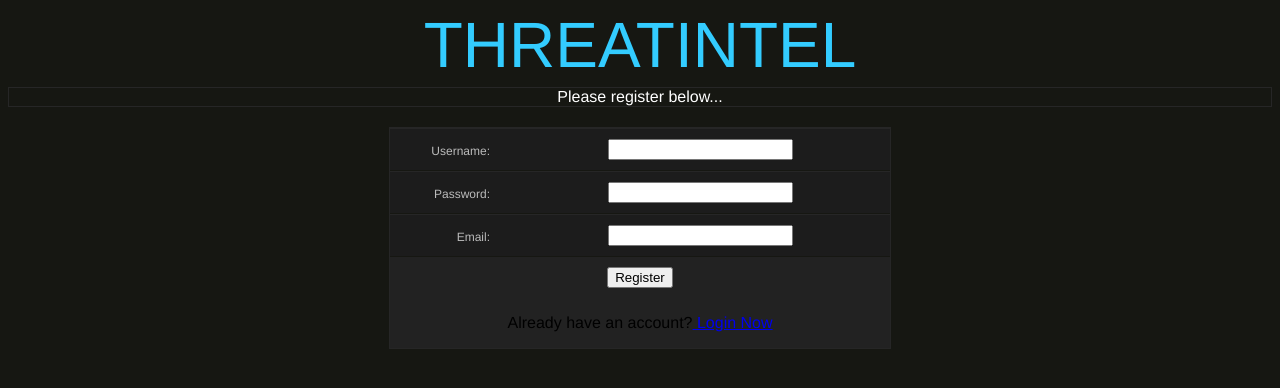
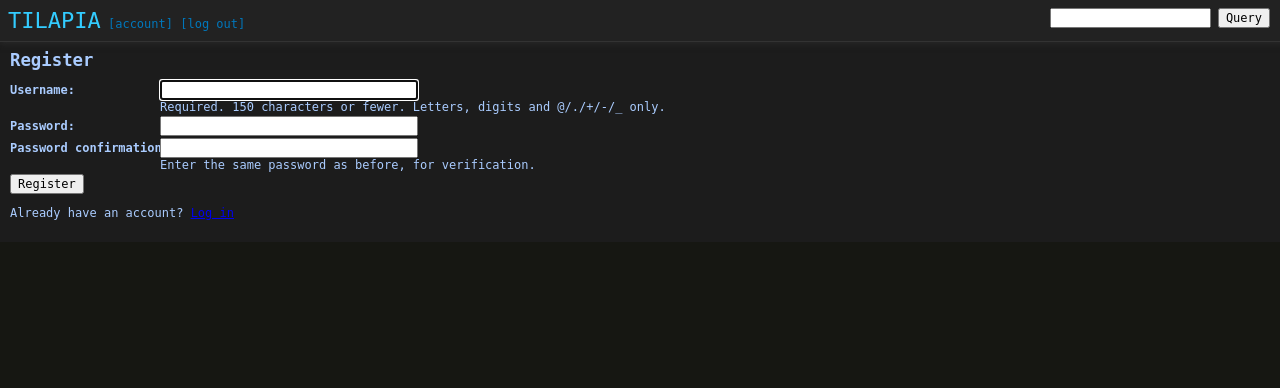
Before and after one commit to slupers/ThreatIntel, a Django app: page /register in a window 1280 px wide. Shown: the top 388 px of the page. Run offline with Django 3.2, Linux system fonts and the light colour scheme; parts of the project's set-up code (start-up, migrations or seed data) failed here and were passed over.

Commit message:
Finished refactoring login/register/logout code; removed local authentication views; misc. changes

```diff
--- a/ThreatIntel/ThreatIntel/settings.py
+++ b/ThreatIntel/ThreatIntel/settings.py
@@ -103,4 +103,6 @@ STATICFILES_FINDERS = [
 AUTHENTICATION_BACKENDS = [
     "django.contrib.auth.backends.ModelBackend"
 ]
-LOGIN_URL = "/login/"
+LOGIN_URL = "/login"
+LOGIN_REDIRECT_URL = "/query"
+LOGOUT_URL = "/logout"
--- a/ThreatIntel/ThreatIntel/urls.py
+++ b/ThreatIntel/ThreatIntel/urls.py
@@ -5,8 +5,8 @@ urlpatterns = staticfiles_urlpatterns()
 urlpatterns += patterns("",
 	url(r"^query","manage.views.query"),
     url(r"^manage","manage.views.get_keys"),
-	url(r"^login", "auth.views.login_user"),
-	url(r"^register", "auth.views.register_user"),
-	url(r"^logout", "auth.views.my_logout"),
-	url(r"^", "manage.views.get_keys"),
+	url(r"^login", "django.contrib.auth.views.login", {"template_name": "auth.html"}),
+	url(r"^register", "manage.views.register"),
+	url(r"^logout", "django.contrib.auth.views.logout_then_login"),
+	url(r"^", "manage.views.home"),
 )
--- a/ThreatIntel/auth/views.py
+++ /dev/null
@@ -1,88 +0,0 @@
-# Create your views here.
-from django.shortcuts import render_to_response
-from django.template import Context, RequestContext, loader
-from django.contrib.auth import authenticate, login, logout
-from django.contrib.auth.models import *
-from django.http import HttpResponseRedirect
-from django.contrib.auth.hashers import make_password
-from django.contrib.auth.views import *
-
-def login_user(request):
-    '''
-        This function gets called when a user visits [website]/login
-        Checks if the user exists, and if so logs them in. Bringing
-        them to the main page.
-    '''
-
-    # state is the text in the status bar above the form
-    state = 'Please log in below...'
-
-    username = password = ''
-
-    if request.POST:
-        username = request.POST.get('username')
-        password = request.POST.get('password')
-
-        user = authenticate(username=username, password=password)
-
-        # Check that the username and password were valid
-        if user is not None:
-            # if active log them in
-            if user.is_active:
-                login(request, user)
-                state = "You're successfully logged in!"
-                return HttpResponseRedirect("/manage")
-            else:
-                state = "Your account is not active, please contact the site admin."
-        else:
-            state = "Your username and/or password were incorrect."
-
-    # Displays login.html when user visits [website]/login
-    return render_to_response('auth.html',{'state':state, 'username': username}, context_instance=RequestContext(request))
-
-def register_user(request):
-    '''
-        This function gets called when a user visits [website]/register
-        Creates a user and then logs them in. Bringing them to the main page
-    '''
-
-    # state is the text in the status bar above the form
-    state = "Please register below..."
-
-    username = password = ''
-
-    if request.POST:
-
-        # get info from form to create the user
-        username = request.POST.get('username')
-        password = request.POST.get('password')
-        email = request.POST.get('email')
-
-        # Check to make sure that none of the fields are empty
-        if username and password and email:
-            user = User.objects.create_user(username, email)
-
-            # user was created
-            if user:
-                user.set_password(password)
-                user.save()
-                state = "Your account was created successfully!"
-                login(request, user)
-                return HttpResponseRedirect('/manage')
-
-            else:
-                state = 'Registration failed. Please try again.'
-
-        # request was empty
-        else:
-            state = 'Registration failed. Please try again.'
-
-    # Displays register.html when user visits [website]/register
-    return render_to_response('register.html',{'state':state, 'username': username}, RequestContext(request))
-
-def my_logout(request):
-    '''
-        Logs the user out. Then returns them to login page.
-    '''
-    logout(request)
-    return HttpResponseRedirect('/login')
--- a/ThreatIntel/manage/views.py
+++ b/ThreatIntel/manage/views.py
@@ -1,12 +1,38 @@
+import django.contrib.auth as auth
 from django.contrib.auth.decorators import login_required
-from django.http import HttpResponseRedirect, HttpResponse, StreamingHttpResponse
+from django.contrib.auth.forms import UserCreationForm
+from django.http import StreamingHttpResponse
 from django.shortcuts import render_to_response, redirect
 from django.template import RequestContext, loader
 import django.utils.html as html
-from django.utils.translation import ugettext
+from django.utils.translation import ugettext as _
 from django.views.decorators.http import require_safe
 import itertools
 from manage.models import *
+
+@login_required
+def get_keys(request):
+    # Retrieve the existing config, if there is one
+    try:
+        inst = request.user.config
+    except UserConfiguration.DoesNotExist:
+        inst = None
+
+    # Display the form, update the config, or return an error
+    if request.method == "POST":
+        form = UserConfigurationForm(request.POST, instance=inst)
+        if form.is_valid():
+            form.save()
+            return redirect("/query")
+    else:
+        form = UserConfigurationForm(instance=inst)
+    ctx = RequestContext(request, {"form": form})
+    return render_to_response("apikeys.html", context_instance=ctx)
+
+@login_required
+@require_safe
+def home(request):
+    return redirect("/query")
 
 @login_required
 @require_safe
@@ -15,7 +41,7 @@ def query(request):
     target = request.GET.get("q")
     ctx = RequestContext(request, {"query": target})
     if target == None:
-        ctx["state"] = "No results"
+        ctx["state"] = _("msg_no_results")
         return render_to_response("query.html", context_instance=ctx)
 
     # Initiate the query
@@ -23,21 +49,21 @@ def query(request):
     try:
         data = run_query(target, request.user)
     except ValueError:
-        ctx["state"] = "Invalid account settings"
+        ctx["state"] = _("msg_invalid_acct")
         return render_to_response("query.html", context_instance=ctx)
 
     # Stream the response
     def generator():
         tqheader = loader.get_template("result_header.html")
+        yield tqheader.render(ctx)
         tqentry = loader.get_template("result_entry.html")
         tqfooter = loader.get_template("result_footer.html")
-        yield tqheader.render(ctx)
         ctx.push()
         for count in itertools.count():
             try:
                 entry = data.next()
             except StopIteration:
-                msg = "No results"
+                msg = _("msg_no_results")
                 break
             except Exception as e:
                 msg = e.message
@@ -53,18 +79,23 @@ def query(request):
         yield tqfooter.render(ctx)
     return StreamingHttpResponse(generator())
 
-@login_required
-def get_keys(request):
-    try:
-        inst = request.user.config
-    except UserConfiguration.DoesNotExist:
-        inst = None
+def register(request):
     if request.method == "POST":
-        form = UserConfigurationForm(request.POST, instance=inst)
+        nxt = request.POST.get("next")
+        form = UserCreationForm(request.POST)
         if form.is_valid():
             form.save()
-            return redirect("/query")
+            uname = form.clean_username()
+            pwd = form.clean_password()
+            auth.login(request, auth.authenticate(uname, pwd))
+            return redirect(nxt if nxt != None else "/query")
     else:
-        form = UserConfigurationForm(instance=inst)
-    ctx = RequestContext(request, {"form": form})
-    return render_to_response("apikeys.html", context_instance=ctx)
+        nxt = request.GET.get("next")
+        form = UserCreationForm()
+    ctx = RequestContext(request, {"form": form, "next": nxt})
+    return render_to_response("register.html", context_instance=ctx)
+
+__all__ = [
+    "get_keys",
+    "query"
+]
--- a/ThreatIntel/static/query.css
+++ b/ThreatIntel/static/query.css
@@ -54,7 +54,10 @@ th {
 form table th {
     padding: 3px 0 0 0;
 }
-form div#fields table input, form div#fields table textarea {
+form div.fields table input, form div.fields table textarea {
+    width: 250px;
+}
+form div.fields table.apikeys input, form div.fields table.apikeys textarea {
     width: 500px;
 }
 div.result {
--- a/ThreatIntel/templates/register.html
+++ b/ThreatIntel/templates/register.html
@@ -1,42 +1,39 @@
 <!DOCTYPE html>
 <html lang="en">
 <head>
-	<title>Log in</title>
-	<meta http-equiv="Content-type" content="text/html; charset=utf-8" />
-	<link rel="stylesheet" href="{{STATIC_URL}}forms.css" />
+	<title>TILAPIA | Register</title>
+	<link rel="stylesheet" href="{{STATIC_URL}}normalize.css">
+	<link rel="stylesheet" href="{{STATIC_URL}}query.css">
 </head>
-
-<div class="header">ThreatIntel</div>
-
 <body>
-	<div class="state">{{ state }}</div>
-	<form action="/register/" method="post">
-	<div class="box">
-		{% csrf_token %}
-		{% if next %}
-		<input type="hidden" name="next" value="{{ next }}" />
-		{% endif %}
-
-		<label>
-			<span>Username:</span>
-			<input type="text" name="username" value="{{ username}}" /><br />
-		</label>
-
-		<label>
-			<span>Password:</span>
-			<input type="password" name="password" value="" /><br />
-		</label>
-
-		<label>
-			<span>Email:</span>
-			<input type="email" name="email" value="" /><br />
-		</label>
-
-		<div class="button">
-			<input type="submit" value="Register" />
-		</div>
-		<p>Already have an account?<a href="/login"> Login Now</a></p>
-	</div>
-	</form>
+	<header>
+		<form action="/query" method="get">
+			<input type="text" name="q">
+			<input type="submit" value="Query">
+		</form>
+		<a id="logo" href="/">TILAPIA</a>
+		<span id="navgroup">
+			<a class="navlink" href="/manage">[account]</a>
+			<a class="navlink" href="/logout">[log out]</a>
+		</span>
+	</header>
+	<main>
+		<h1>Register</h1>
+		<form action="/register" method="post">
+			<div class="fields">
+				<table>
+					{{ form.as_table }}
+				</table>
+				{% csrf_token %}
+{% if next != None %}
+				<input type="hidden" name="next" value="{{ next }}">
+{% endif %}
+			</div>
+			<div class="submit">
+				<input type="submit" value="Register" />
+			</div>
+			<p>Already have an account? <a href="/login">Log in</a></p>
+		</form>
+	</main>
 </body>
 </html>
```
Also changed, not shown: ThreatIntel/auth/tests.py (deleted, +0 -16 lines), ThreatIntel/templates/apikeys.html (+4 -4 lines), ThreatIntel/templates/auth.html (+32 -27 lines), ThreatIntel/auth/__init__.py (deleted), ThreatIntel/locale/en_US/LC_MESSAGES/django.po.
